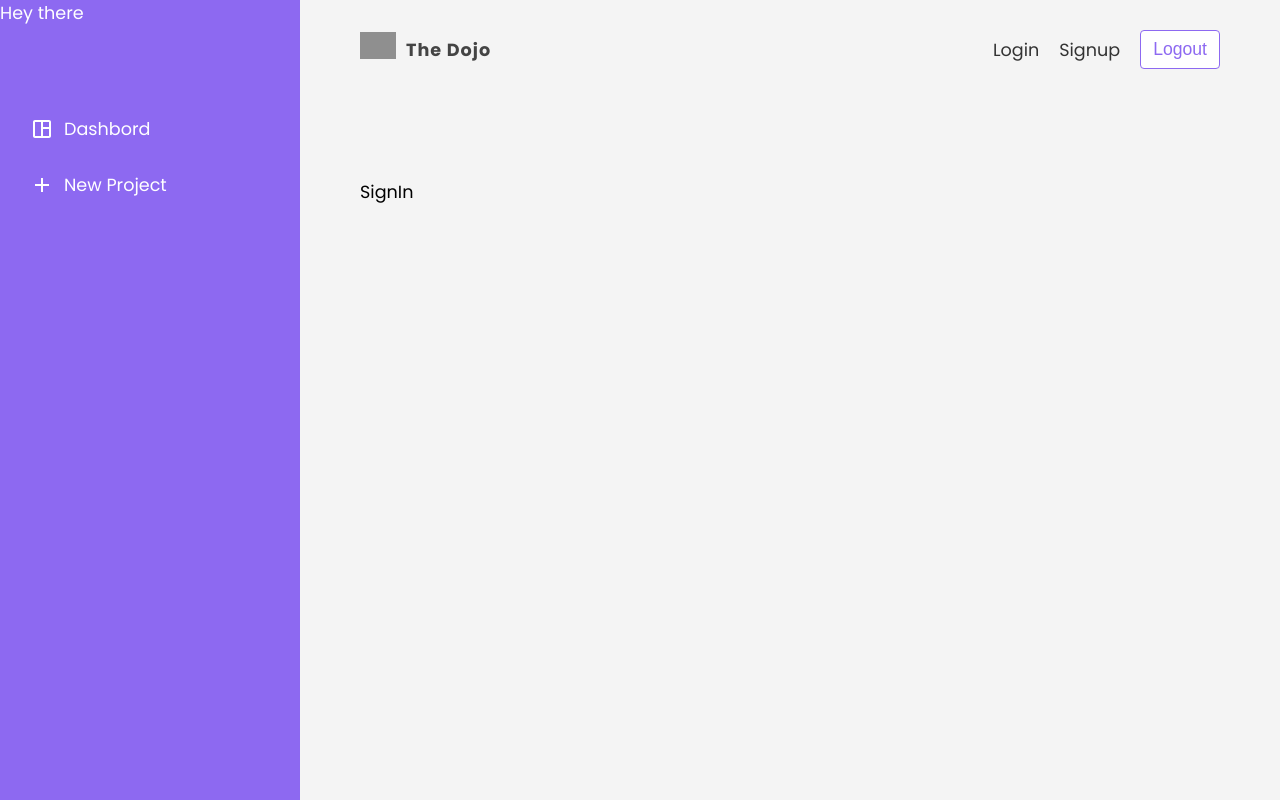
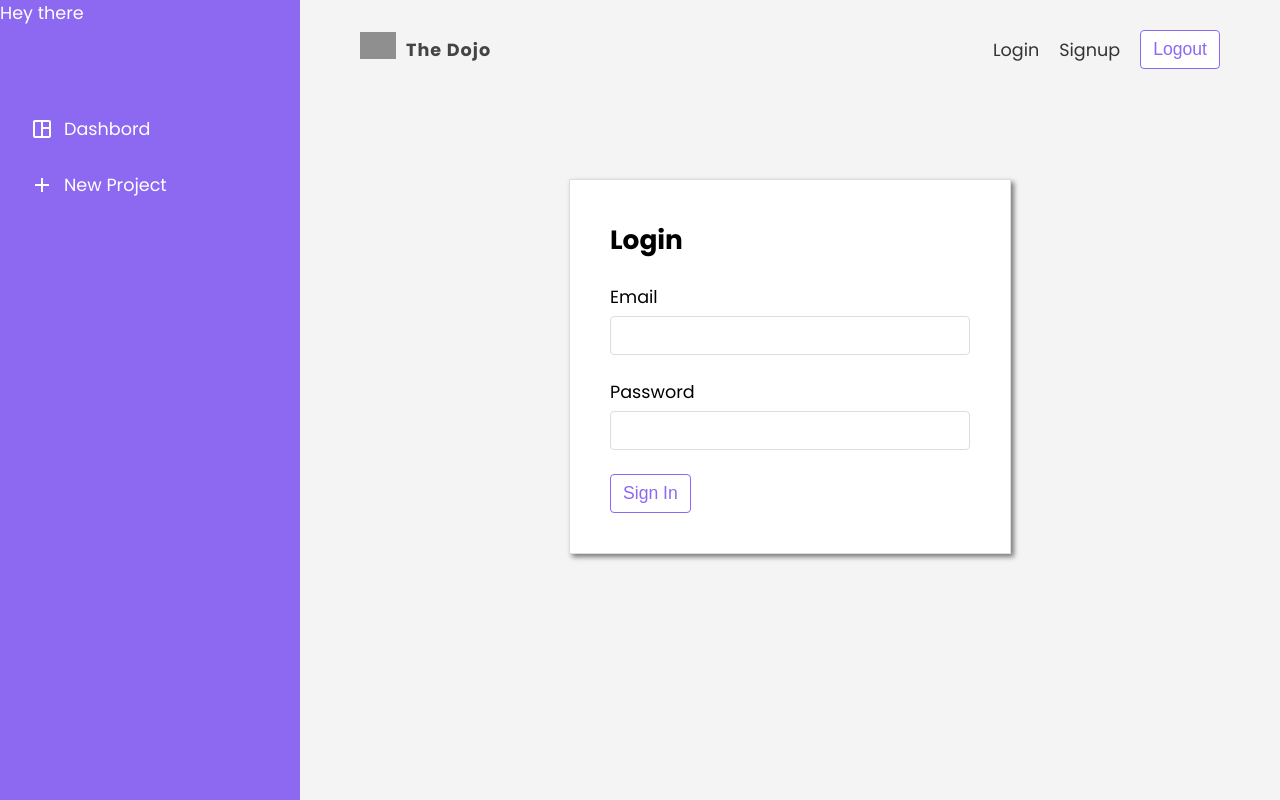
Before and after one commit to augustcolonna/Frictionless, a React (Create React App) app: page /signin in a window 1280 px wide. Built offline with nearby package versions, Linux system fonts and the light colour scheme; no server answers; grey boxes are pictures that could not be loaded.

Commit message:
sign up and sign in functions are working prooperly now, update profile is good to go.

```diff
--- a/src/App.js
+++ b/src/App.js
@@ -1,4 +1,3 @@
-import { AuthContextProvider } from "./context/AuthContext";
 import { Routes, Route } from "react-router-dom";
 import Signin from "./pages/Singin";
 import Signup from "./pages/Signup";
@@ -12,7 +11,6 @@ import "./styles/App.css";
 function App() {
   return (
     <div className="App">
-      <AuthContextProvider>
       <Sidebar />
       <div className="container">
         <Navbar />
@@ -24,7 +22,6 @@ function App() {
           <Route path="/projects/:id" element=<Project />></Route>
         </Routes>
       </div>
-      </AuthContextProvider>
     </div>
   );
 }
--- a/src/components/Navbar.js
+++ b/src/components/Navbar.js
@@ -1,8 +1,11 @@
 import Temple from "../assets/temple.svg";
 import { Link } from "react-router-dom";
 import "../styles/navbar.css";
+import { useLogOut } from "../hooks/useLogOut";
 
 function Navbar() {
+  const { logout } = useLogOut();
+
   return (
     <div className="navbar">
       <ul>
@@ -11,13 +14,15 @@ function Navbar() {
           <span>The Dojo</span>
         </li>
         <li>
-          <Link to="/login">Login</Link>
+          <Link to="/signin">Login</Link>
         </li>
         <li>
           <Link to="/signup">Signup</Link>
         </li>
         <li>
-          <button className="btn">Logout</button>
+          <button className="btn" onClick={logout}>
+            Logout
+          </button>
         </li>
       </ul>
     </div>
--- a/src/hooks/useAuthContext.js
+++ b/src/hooks/useAuthContext.js
@@ -1,13 +1,11 @@
 import { AuthContext } from "../context/AuthContext";
 import { useContext } from "react";
 
-function useAuthContext() {
+export const useAuthContext = () => {
   const context = useContext(AuthContext);
 
   if (!context) {
     throw Error("useAuthContext must be used inside an AuthContextProvider");
   }
   return context;
-}
-
-export default useAuthContext;
+};
--- a/src/hooks/useLogOut.js
+++ b/src/hooks/useLogOut.js
@@ -1,5 +1,5 @@
 import { auth } from "../firebase/firebaseconfig";
-import useAuthContext from "./useAuthContext";
+import { useAuthContext } from "../hooks/useAuthContext";
 import { signOut } from "firebase/auth";
 
 export const useLogOut = () => {
--- a/src/hooks/useSignUp.js
+++ b/src/hooks/useSignUp.js
@@ -1,34 +1,36 @@
 import { useState } from "react";
-import useAuthContext from "./useAuthContext";
+import { useAuthContext } from "../hooks/useAuthContext";
 import { auth } from "../firebase/firebaseconfig";
-import { createUserWithEmailAndPassword } from "firebase/auth";
+import { createUserWithEmailAndPassword, updateProfile } from "firebase/auth";
 
 export const useSignUp = () => {
   const [error, setError] = useState(null);
+  const [isPending, setIsPending] = useState(false);
   const { dispatch } = useAuthContext();
 
-  const signUp = (email, password, displayName) => {
+  const signUp = async (email, password, displayName) => {
     setError(null);
-    createUserWithEmailAndPassword(auth, email, password)
-      //upload user profile picture
-      // const uploadPath = `thumbnails/${auth.user.uid}/${thumbnail.name}`;
-      // const img = await storage.ref(uploadPath).put(thumbnail);
-      // const imgUrl = await img.ref.getDownloadURL();
-      // updateProfile(auth.user, {
-      //   displayName: displayName,
-      //   // photoURL: imgUrl,
-      // })
-
+    setIsPending(true);
+    await createUserWithEmailAndPassword(auth, email, password)
       .then((res) => {
         dispatch({ type: "LOGIN", paylod: res.user });
         console.log(res.user);
+        //upload user profile picture
+        // const uploadPath = `thumbnails/${auth.uid}/${thumbnail.name}`;
+        // const img = storage.ref(uploadPath).put(thumbnail);
+        // const imgUrl = img.ref.getDownloadURL();
+        updateProfile(res.user, {
+          displayName: displayName,
+          // photoURL: imgUrl,
+        });
       })
-      .then()
       .catch((error) => {
+        setError(error.message);
+        setIsPending(false);
         console.log(error);
       });
   };
-  return { error, signUp };
+  return { error, signUp, isPending };
 };
 
 //import this into the signup page
--- a/src/index.js
+++ b/src/index.js
@@ -7,11 +7,9 @@ import { AuthContextProvider } from "./context/AuthContext";
 
 const root = ReactDOM.createRoot(document.getElementById("root"));
 root.render(
-  <React.StrictMode>
-    <AuthContextProvider>
-      <BrowserRouter>
-        <App />
-      </BrowserRouter>
-    </AuthContextProvider>
-  </React.StrictMode>
+  <AuthContextProvider>
+    <BrowserRouter>
+      <App />
+    </BrowserRouter>
+  </AuthContextProvider>
 );
--- a/src/pages/Signup.jsx
+++ b/src/pages/Signup.jsx
@@ -1,19 +1,22 @@
 import React from "react";
 import { useState } from "react";
 import { useSignUp } from "../hooks/useSignUp";
+import { useNavigate } from "react-router-dom";
 import "../styles/signup.css";
 
 function Signup() {
   const [email, setEmail] = useState("");
   const [password, setPassword] = useState("");
-  // const [displayName, setDisplayName] = useState("");
+  const navigate = useNavigate();
+  const [displayName, setDisplayName] = useState("");
   // const [thumbnail, setThumbnail] = useState(null);
   // const [thumbnailError, setThumbnailError] = useState(null);
-  const { error, signUp } = useSignUp();
+  const { error, signUp, isPending } = useSignUp();
 
   const handleSubmit = (e) => {
     e.preventDefault();
-    signUp(email, password);
+    signUp(email, password, displayName);
+    navigate("/signin");
   };
 
   // const handleFileChange = (e) => {
@@ -60,7 +63,7 @@ function Signup() {
             value={password}
           />
         </label>
-        {/* <label>
+        <label>
           <span>Display Name</span>
           <input
             required
@@ -68,13 +71,18 @@ function Signup() {
             onChange={(e) => setDisplayName(e.target.value)}
             value={displayName}
           />
-        </label> */}
+        </label>
         {/* <label>
           <span>Profile Picture</span>
           <input required type="file" onChange={handleFileChange} />
           {thumbnailError && <div className="error">{thumbnailError}</div>}
         </label> */}
-        <button className="btn">Sign Up</button>
+        {!isPending && <button className="btn">Sign Up</button>}
+        {isPending && (
+          <button className="btn" disabled>
+            Creating Profile
+          </button>
+        )}
         {error && <p className="error">{error}</p>}
       </form>
     </div>
--- a/src/pages/Singin.jsx
+++ b/src/pages/Singin.jsx
@@ -1,7 +1,47 @@
 import React from "react";
+import { useState } from "react";
+import { useLogIn } from "../hooks/useLogIn";
+import { useNavigate } from "react-router-dom";
 
 function Singin() {
-  return <div>SignIn</div>;
+  const [email, setEmail] = useState("");
+  const [password, setPassword] = useState("");
+  const navigate = useNavigate();
+
+  const { login } = useLogIn();
+
+  const handleSubmit = (e) => {
+    e.preventDefault();
+    login(email, password);
+    navigate("/");
+  };
+
+  return (
+    <div>
+      <form className="auth-form" onSubmit={handleSubmit}>
+        <h2>Login</h2>
+        <label>
+          <span>Email</span>
+          <input
+            required
+            type="email"
+            onChange={(e) => setEmail(e.target.value)}
+            value={email}
+          />
+        </label>
+        <label>
+          <span>Password</span>
+          <input
+            required
+            type="password"
+            onChange={(e) => setPassword(e.target.value)}
+            value={password}
+          />
+        </label>
+        <button className="btn">Sign In</button>
+      </form>
+    </div>
+  );
 }
 
 export default Singin;
```
Lines whose indentation alone changed are shown as unchanged.
